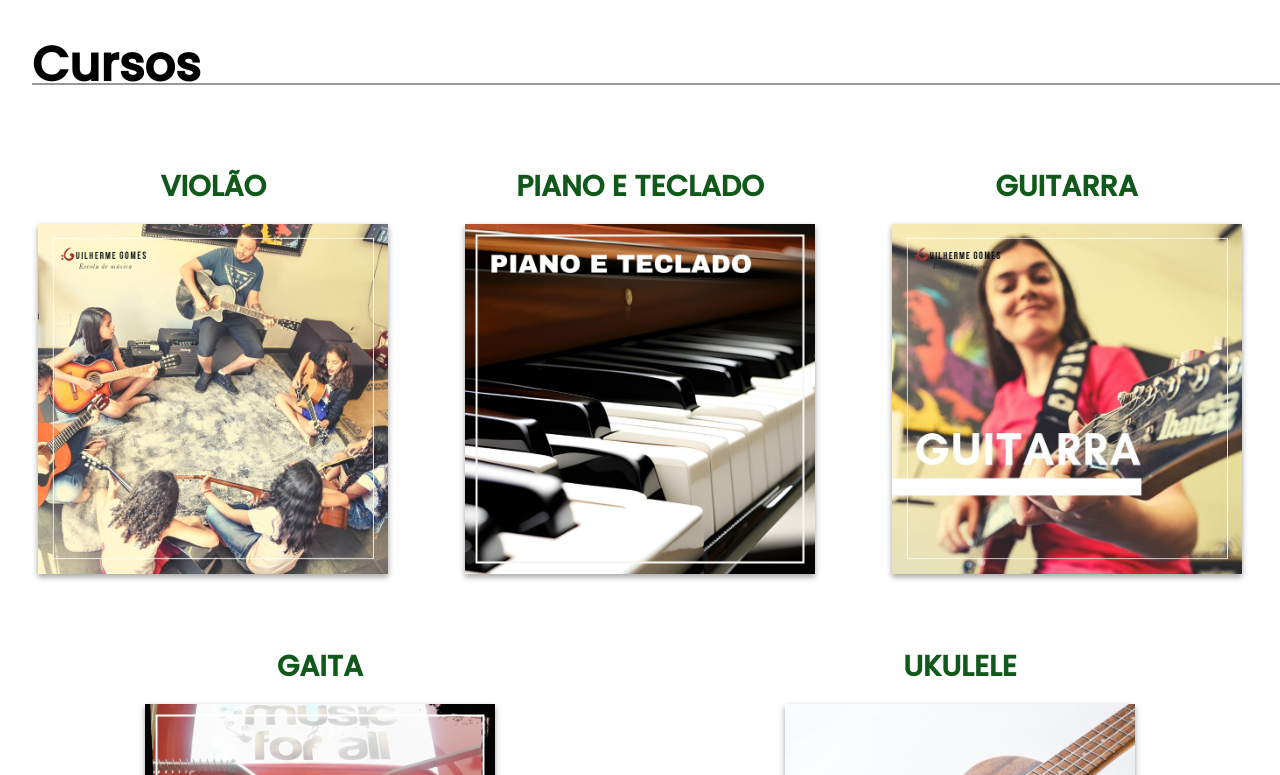
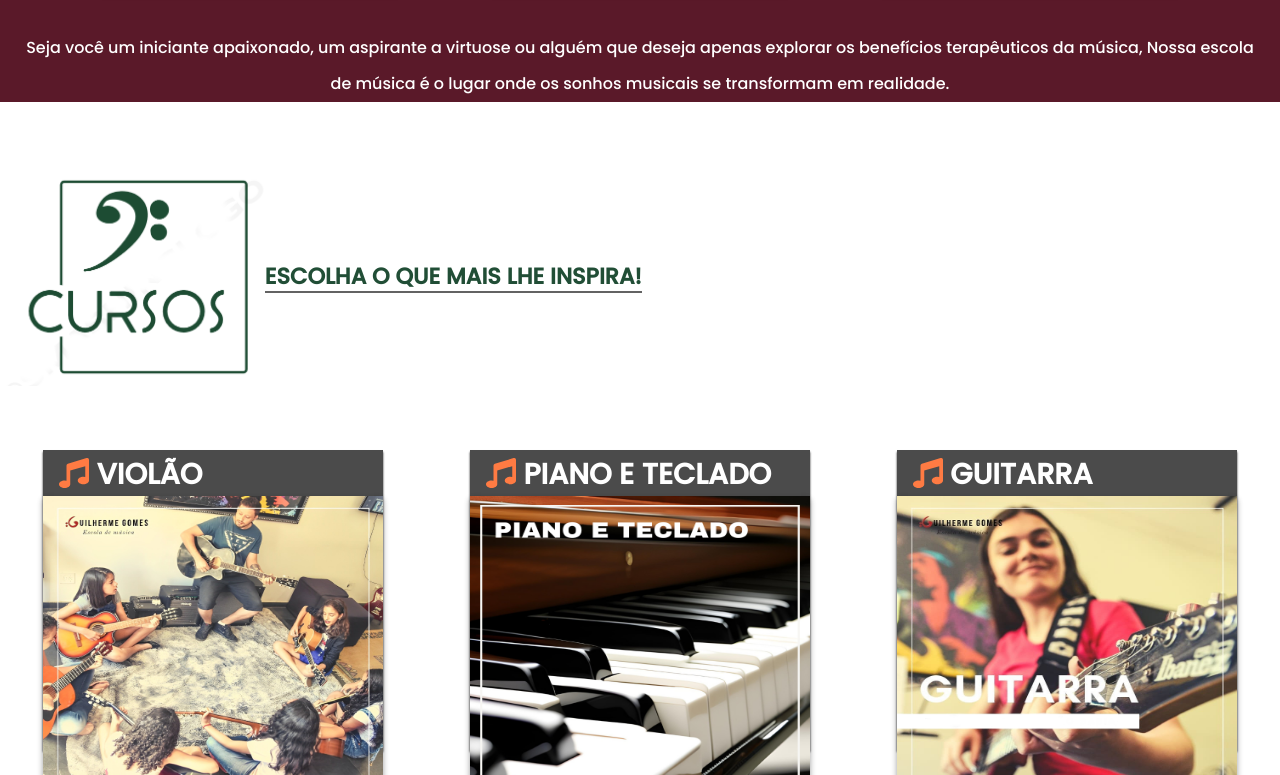
Before and after one commit to GuilhermeGomesti1/music-for-all, a Next.js app: page / in a window 1280 px wide. Shown: the part 1345-2120 px from the top of the page. Built offline with nearby package versions, Linux system fonts and the light colour scheme.

Commit message:
styles home

```diff
--- /dev/null
+++ b/src/app/components/Icons/iconsHome/iconCurso.tsx
@@ -0,0 +1,11 @@
+
+import { SVGProps } from "react";
+import styles from "./styles.module.css"
+
+export const IconCurso = (props: SVGProps<SVGSVGElement>) => {
+  return (
+    <svg
+      className={styles.iconCurso}
+      stroke="currentColor" fill="currentColor" stroke-width="0" viewBox="0 0 512 512" height="1em" width="1em" xmlns="http://www.w3.org/2000/svg"><path d="M470.38 1.51L150.41 96A32 32 0 0 0 128 126.51v261.41A139 139 0 0 0 96 384c-53 0-96 28.66-96 64s43 64 96 64 96-28.66 96-64V214.32l256-75v184.61a138.4 138.4 0 0 0-32-3.93c-53 0-96 28.66-96 64s43 64 96 64 96-28.65 96-64V32a32 32 0 0 0-41.62-30.49z"></path></svg>
+  );
+};
--- a/src/app/components/Icons/iconsHome/styles.module.css
+++ b/src/app/components/Icons/iconsHome/styles.module.css
@@ -23,3 +23,16 @@
     font-size: 70px;
     border-radius: 50%;
 }
+
+
+.iconCurso{
+    color: #FF7B43;
+    background-color: transparent;
+    font-size: 30px;
+    align-items: center;
+    justify-content: center;
+    position: relative;
+    top:4px;
+
+
+}
--- a/src/app/page.module.css
+++ b/src/app/page.module.css
@@ -20,6 +20,8 @@
   border-radius: 8px;
   align-items: center;
   justify-content: center;
+  width: 1250px;
+  height: 650px;
 }
 
 .ctaText {
@@ -106,9 +108,14 @@
 
 .containerTwo {
   background-color: white;
+  padding-bottom:4rem ;
+  margin-bottom: -4rem;
+  padding-top: 2rem;
+
 }
 
 .cursosSection{
+
   display: flex;
   flex-wrap: wrap;
   justify-content: space-between;
@@ -116,45 +123,80 @@
 }
 
 .curso{
+  background-color:rgba(0, 0, 0, 0.705);
+  margin: 0 auto;
+  margin-top:4rem;
+  margin-bottom: 8rem;
+height: 300px;
+padding-top: -1rem;
 
-  margin: 0 auto;
-  margin-top: 2rem;
-  margin-bottom: 2rem;
+
+  box-shadow: 0 2px 2px rgba(0, 0, 0, 0.671), 0 2px 2px rgba(0, 0, 0, 0.23);
+  transition: transform 500ms cubic-bezier(0.68, -0.55, 0.265, 1.55),
+  background-position 800ms cubic-bezier(0.68, -0.55, 0.265, 1.55),
+  box-shadow 500ms linear;
 
 }
 
+
+.curso:hover {
+  transform: scale(1.05);
+  background-position: -60px;
+  box-shadow: 0 3px 6px rgba(0, 0, 0, 0.16), 0 3px 6px rgba(0, 0, 0, 0.23);
+}
+.divTitle{
+  align-items: center;
+  display: flex;
+  padding-top: 2rem;
+}
+
 .titleCursos{
-  font-size: 3rem;
-  line-height: 4.5rem;
-  font-weight: 900;
-  padding-top: 2rem;
-  margin-bottom: 2rem;
-margin-left: 2rem;
-position: relative;
+
+  width: 300px;
+  height: 220px;
+}
+
+.spanCursos{color: #214E36;
+  margin-left: -2.2rem;
+  font-size: 1.4rem;
+  position: relative;
+  font-weight: bold;
 
 }
-.titleCursos::after {
+
+.spanCursos::after {
   content: "";
   position: absolute;
   bottom: 0;
   left: 0;
   width: 100%;
   height: 2px;
-  background-color: #00000067;
-  margin-bottom: 1rem;
+  background-color: #0000009c;
 }
 
-.titleCurso{color: #10591A;
- text-align: center;
- margin-bottom: 1rem;
+.titleCurso{color: white;
+
+  flex: 1;
+ margin-left: 1rem;
  font-size: 1.8rem;
+ margin-top: 0.2rem;
 }
 
 .imgCursos{
 
-  width: 350px;
-  height: 350px;
+  width: 340px;
+  height: 300px;
+  margin-bottom: 8rem;
   box-shadow: 0 3px 6px rgba(0, 0, 0, 0.16), 0 3px 6px rgba(0, 0, 0, 0.23);
+
+}
+
+.textoCursos{
+ color: #214E36;
+  text-align: center;
+  font-size: 2rem;
+  justify-content: center;
+
 
 }
 
--- a/src/app/page.tsx
+++ b/src/app/page.tsx
@@ -3,6 +3,7 @@ import Image from "next/image";
 import { IconCursos } from "./components/Icons/iconsHome/iconCursos";
 import { IconBlog } from "./components/Icons/iconsHome/iconBlog";
 import { IconContact } from "./components/Icons/iconsHome/iconContact";
+import { IconCurso } from "./components/Icons/iconsHome/iconCurso";
 import styles from "./page.module.css";
 import home from "../../public/images/home.png";
 import alunos from "../../public/images/alunos.png";
@@ -12,6 +13,7 @@ import piano from "../../public/images/piano.png";
 import guitarra from "../../public/images/guitarra.jpg";
 import gaita from "../../public/images/gaita.png";
 import ukulele from "../../public/images/ukulele.jpg";
+import titlecursos2 from "../../public/images/titlecursos2.png";
 
 export default function Home() {
   return (
@@ -83,17 +85,24 @@ export default function Home() {
           </section>
         </div>
 
+        <div className={styles.containerTwo}>
+          <div className={styles.divTitle}>
+            <Image
+              className={styles.titleCursos}
+              src={titlecursos2}
+              alt="Titulo  da sessão dois"
+            />
 
+            <span className={styles.spanCursos}>
+              {" "}
+              ESCOLHA O QUE MAIS LHE INSPIRA!
+            </span>
+          </div>
 
-
-        <div className={styles.containerTwo}>
-        <h1 className={styles.titleCursos}>Cursos</h1>
           <section className={styles.cursosSection}>
-
-
             <div className={styles.curso}>
               <Link href={"/violao"}>
-                <h1 className={styles.titleCurso}> VIOLÃO</h1>
+                <h1 className={styles.titleCurso}><IconCurso/> VIOLÃO</h1>
                 <Image
                   className={styles.imgCursos}
                   src={cursoviolao}
@@ -104,7 +113,7 @@ export default function Home() {
 
             <div className={styles.curso}>
               <Link href={"/pianoeteclado"}>
-                <h1 className={styles.titleCurso}> PIANO E TECLADO</h1>
+                <h1 className={styles.titleCurso}><IconCurso/> PIANO E TECLADO</h1>
                 <Image
                   className={styles.imgCursos}
                   src={piano}
@@ -115,7 +124,7 @@ export default function Home() {
 
             <div className={styles.curso}>
               <Link href={"/guitarra"}>
-                <h1 className={styles.titleCurso}> GUITARRA</h1>
+                <h1 className={styles.titleCurso}><IconCurso/> GUITARRA</h1>
                 <Image
                   className={styles.imgCursos}
                   src={guitarra}
@@ -126,7 +135,7 @@ export default function Home() {
 
             <div className={styles.curso}>
               <Link href={"/gaita"}>
-                <h1 className={styles.titleCurso}> GAITA</h1>
+                <h1 className={styles.titleCurso}><IconCurso/> GAITA</h1>
                 <Image
                   className={styles.imgCursos}
                   src={gaita}
@@ -137,7 +146,7 @@ export default function Home() {
 
             <div className={styles.curso}>
               <Link href={"/ukulele"}>
-                <h1 className={styles.titleCurso}> UKULELE </h1>
+                <h1 className={styles.titleCurso}><IconCurso/> UKULELE </h1>
                 <Image
                   className={styles.imgCursos}
                   src={ukulele}
@@ -145,7 +154,13 @@ export default function Home() {
                 />
               </Link>
             </div>
+
+
           </section>
+          <p className={styles.textoCursos}>
+              Oferecemos uma ampla gama de cursos que abraçam a diversidade da
+              música.
+            </p>
         </div>
 
         <div className={styles.containerThree}>
@@ -181,7 +196,7 @@ export default function Home() {
               </li>
             </ul>
             <Image
-              className={styles.img}
+              className={styles.img2}
               src={alunos}
               alt="Music For All Logo"
             />
```
Also changed, not shown: public/images/titlecursos2.png (added).
